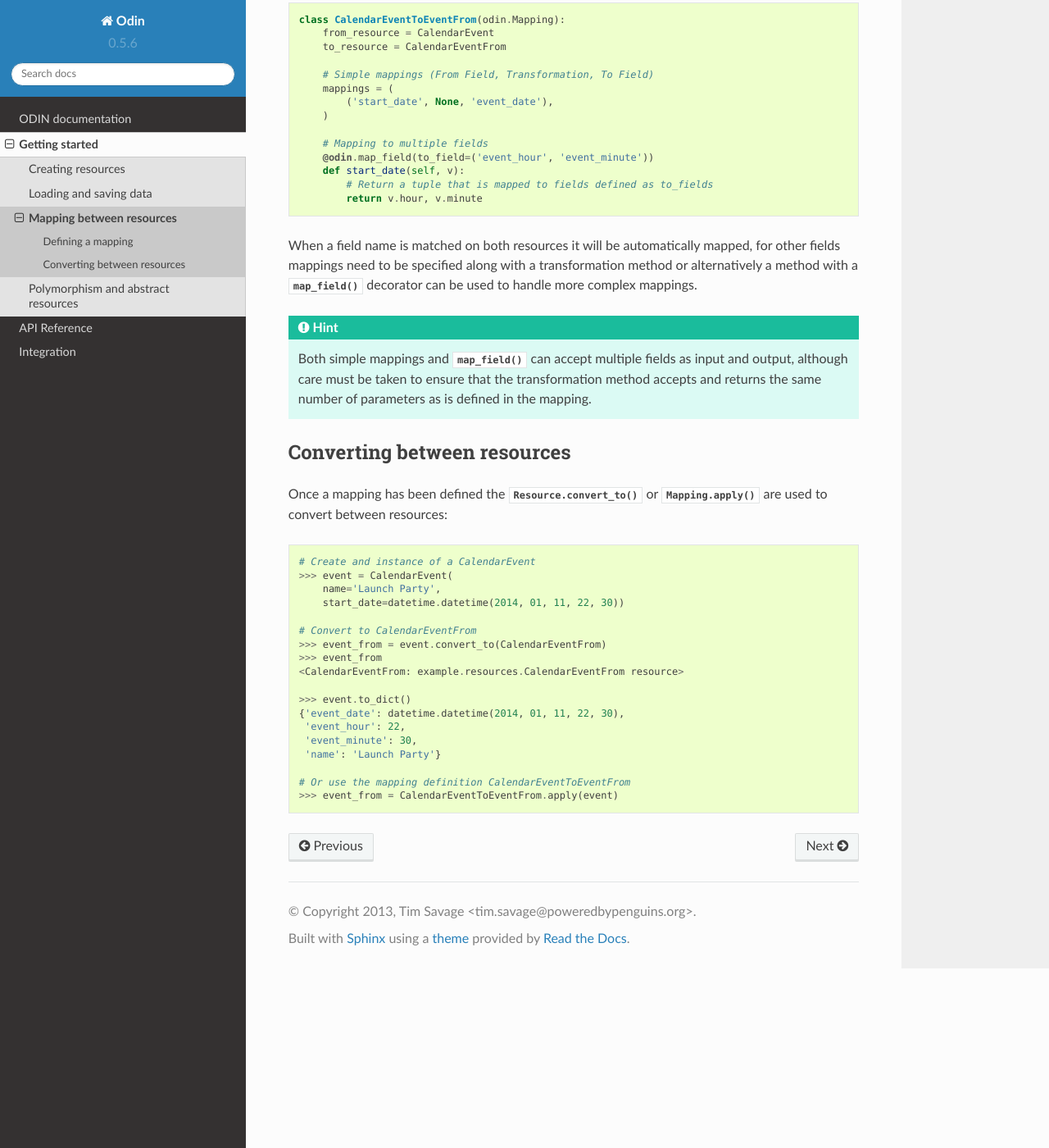
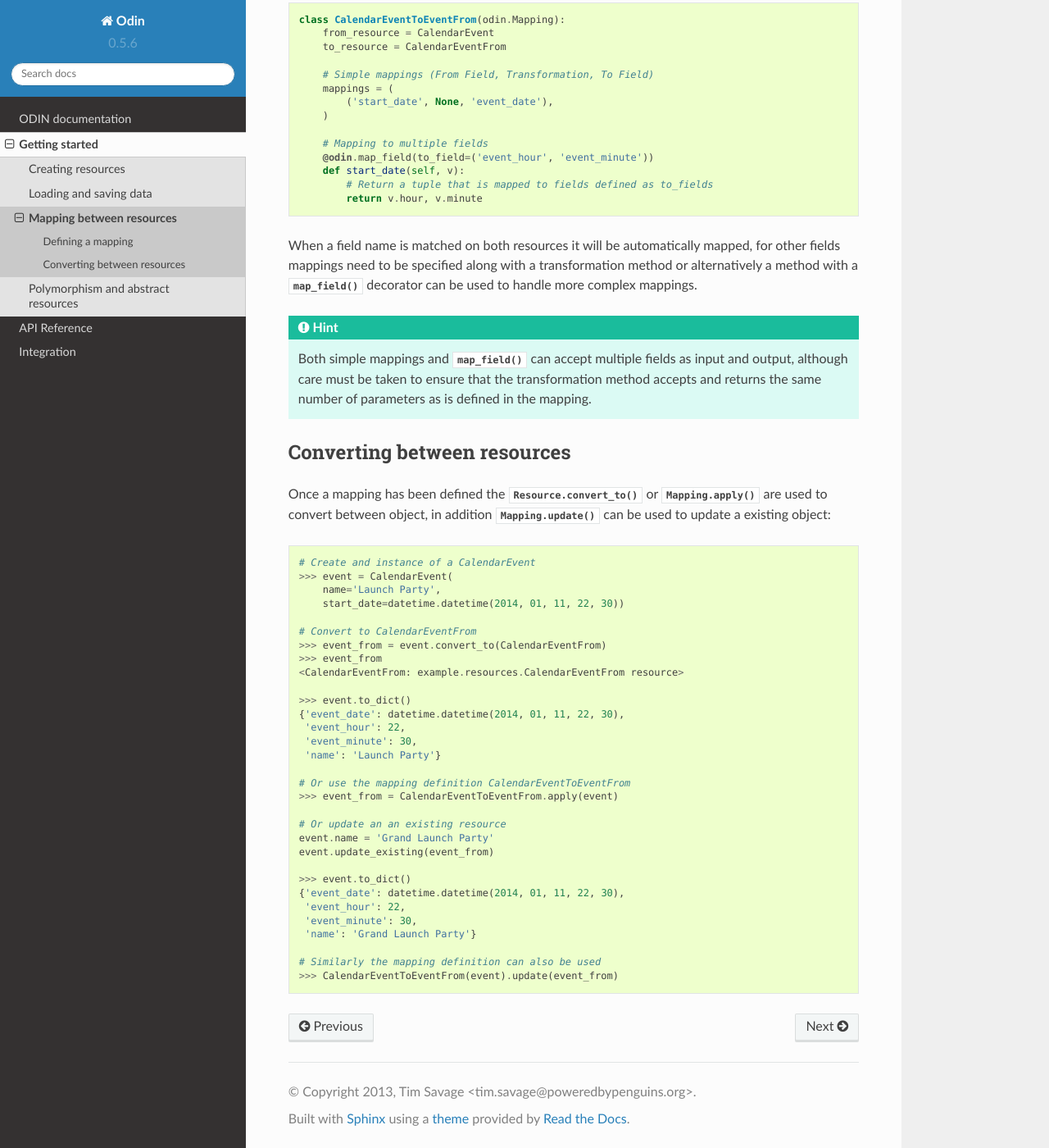
Before and after one commit to python-odin/odin, a Sphinx documentation site: the page built from docs/intro/mapping-between-resources.rst, in a window 1280 px wide and 1400 px high, scrolled down 545 px. Shown: the whole window at 82% size. Built offline with Sphinx 7.4.7 and the Read the Docs theme 2.0.0, drawn with Linux system fonts in a browser that asks for light colours.

Commit message:
Updated docs to include updates to exisiting resources

```diff
--- a/docs/intro/mapping-between-resources.rst
+++ b/docs/intro/mapping-between-resources.rst
@@ -52,7 +52,7 @@ Converting between resources
 ============================
 
 Once a mapping has been defined the :py:meth:`Resource.convert_to` or :py:meth:`Mapping.apply` are used to convert
-between resources::
+between object, in addition :py:meth:`Mapping.update` can be used to update a existing object::
 
     # Create and instance of a CalendarEvent
     >>> event = CalendarEvent(
@@ -72,3 +72,16 @@ between resources::
 
     # Or use the mapping definition CalendarEventToEventFrom
     >>> event_from = CalendarEventToEventFrom.apply(event)
+
+    # Or update an an existing resource
+    event.name = 'Grand Launch Party'
+    event.update_existing(event_from)
+
+    >>> event.to_dict()
+    {'event_date': datetime.datetime(2014, 01, 11, 22, 30),
+     'event_hour': 22,
+     'event_minute': 30,
+     'name': 'Grand Launch Party'}
+
+    # Similarly the mapping definition can also be used
+    >>> CalendarEventToEventFrom(event).update(event_from)
```
